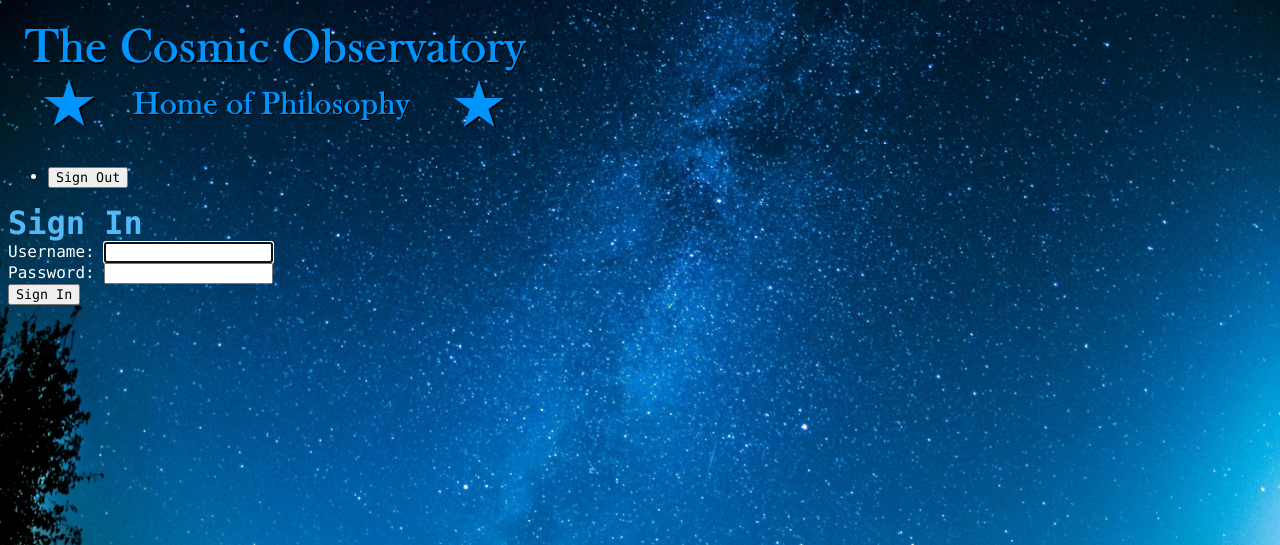
After one commit to ReallyNiceGames/SimpleDjangoBlog, a Django app: page /users/login/ in a window 1280 px wide. The commit adds this page. Shown: the top 545 px of the page. Run offline with Django 5.2, Linux system fonts and the light colour scheme.

Commit message:
Added login and logout features

```diff
--- a/templates/base_layout.html
+++ b/templates/base_layout.html
@@ -8,8 +8,20 @@
         <link rel="stylesheet" href="{% static 'blog/styles.css' %}">
     </head>
     <body>
+        <header class="wrapper">
+            <h1><a href="{% url 'posts:list' %}"><img src="{% static 'blog/logo.jpg' %}"></a></h1>
+            <nav>
+                <ul>
+                    <li>
+                        <form class="logout-link" action="{% url 'users:logout' %}" method="post">
+                            {% csrf_token %}
+                            <button type="submit">Sign Out</button>
+                        </form>
+                    </li>
+                </ul>
+            </nav>
+        </header>
         <div class ="wrapper">
-            <h1><a href="{% url 'posts:list' %}"><img src="{% static 'blog/logo.jpg' %}"></a></h1>
             {% block content %}
             {% endblock %}
         </div>
--- /dev/null
+++ b/users/templates/users/login.html
@@ -0,0 +1,10 @@
+{% extends 'base_layout.html' %}
+
+{% block content %}
+    <h1>Sign In</h1>
+    <form class="site-form" action="{% url 'users:login' %}" method="post">
+        {% csrf_token %}
+        {{ form }}
+        <input type="submit" value="Sign In">
+    </form>
+{% endblock %}
--- a/users/templates/users/signup.html
+++ b/users/templates/users/signup.html
@@ -1,8 +1,8 @@
 {% extends 'base_layout.html' %}
 
 {% block content %}
-    <h1>Signup</h1>
-    <form class="site-form" action="/users/signup/" method="post">
+    <h1>Create an account</h1>
+    <form class="site-form" action="{% url 'users:signup' %}" method="post">
         {% csrf_token %}
         {{ form }}
         <input type="submit" value="Signup">
--- a/users/urls.py
+++ b/users/urls.py
@@ -5,6 +5,8 @@ from debug_toolbar.toolbar import debug_toolbar_urls
 app_name = 'users'
 
 urlpatterns = [
-    path('signup/', views.signup_view, name="signup")
+    path('signup/', views.signup_view, name="signup"),
+    path('login/', views.login_view, name="login"),
+    path('logout/', views.logout_view, name="logout"),
 
 ] + debug_toolbar_urls()
--- a/users/views.py
+++ b/users/views.py
@@ -1,5 +1,6 @@
 from django.shortcuts import render, redirect
-from django.contrib.auth.forms import UserCreationForm
+from django.contrib.auth.forms import UserCreationForm, AuthenticationForm
+from django.contrib.auth import login, logout
 
 # Create your views here.
 
@@ -7,9 +8,27 @@ def signup_view(request):
     if request.method == 'POST':
         form = UserCreationForm(request.POST)
         if form.is_valid():
-            form.save()
+            user = form.save()
             #log user in
+            login(request, user)
             return redirect('posts:list')
     else:
         form = UserCreationForm()
     return render(request, 'users/signup.html', {'form':form})
+
+def login_view(request):
+    if request.method == 'POST':
+        form = AuthenticationForm(data=request.POST)
+        if form.is_valid():
+            #log user in
+            user = form.get_user()
+            login(request, user)
+            return redirect('posts:list')
+    else:
+        form = AuthenticationForm()
+    return render(request, 'users/login.html', {'form': form})
+
+def logout_view(request):
+    if request.method == 'POST':
+        logout(request)
+        return redirect('posts:list')
```
Also changed, not shown: db.sqlite3.
